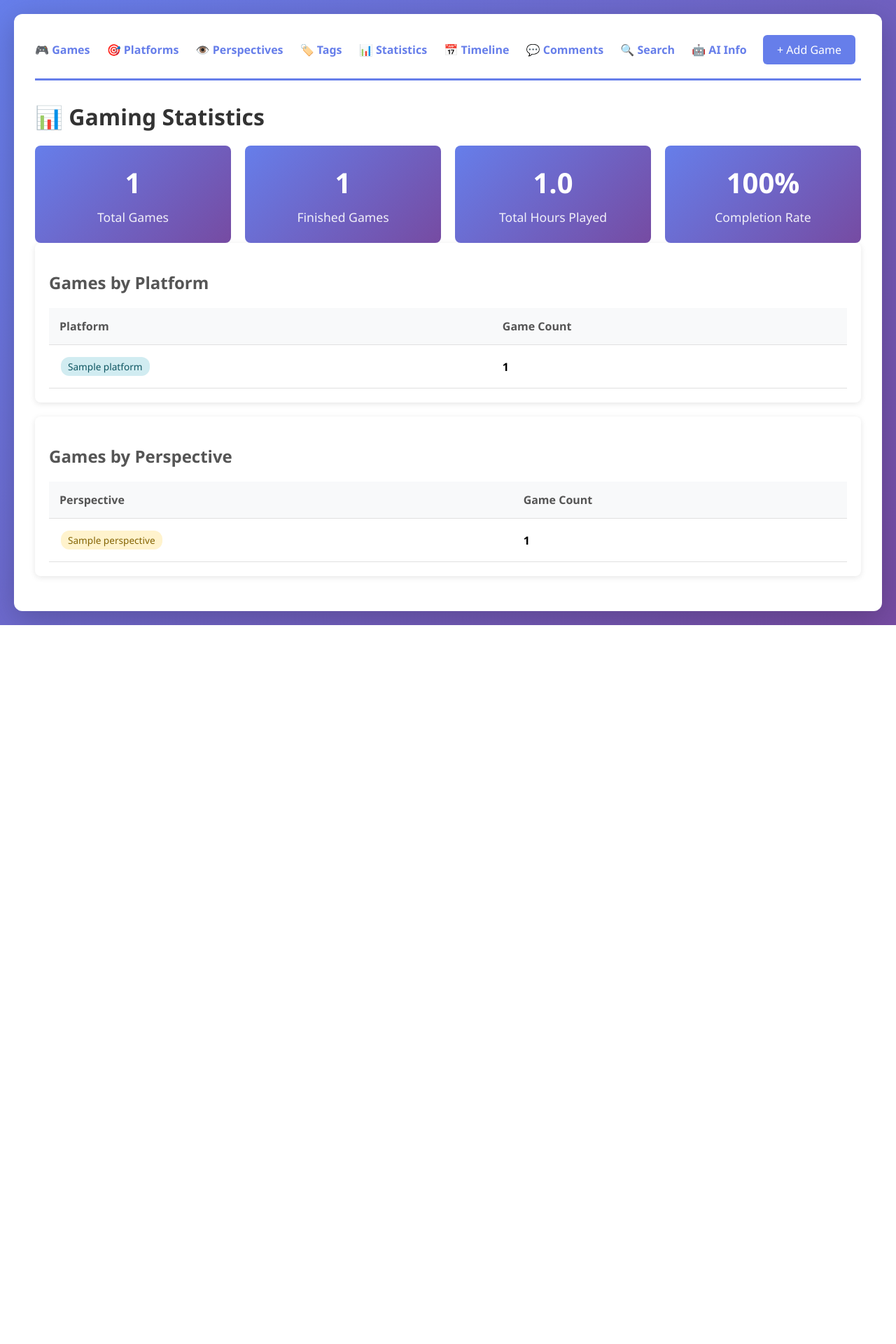
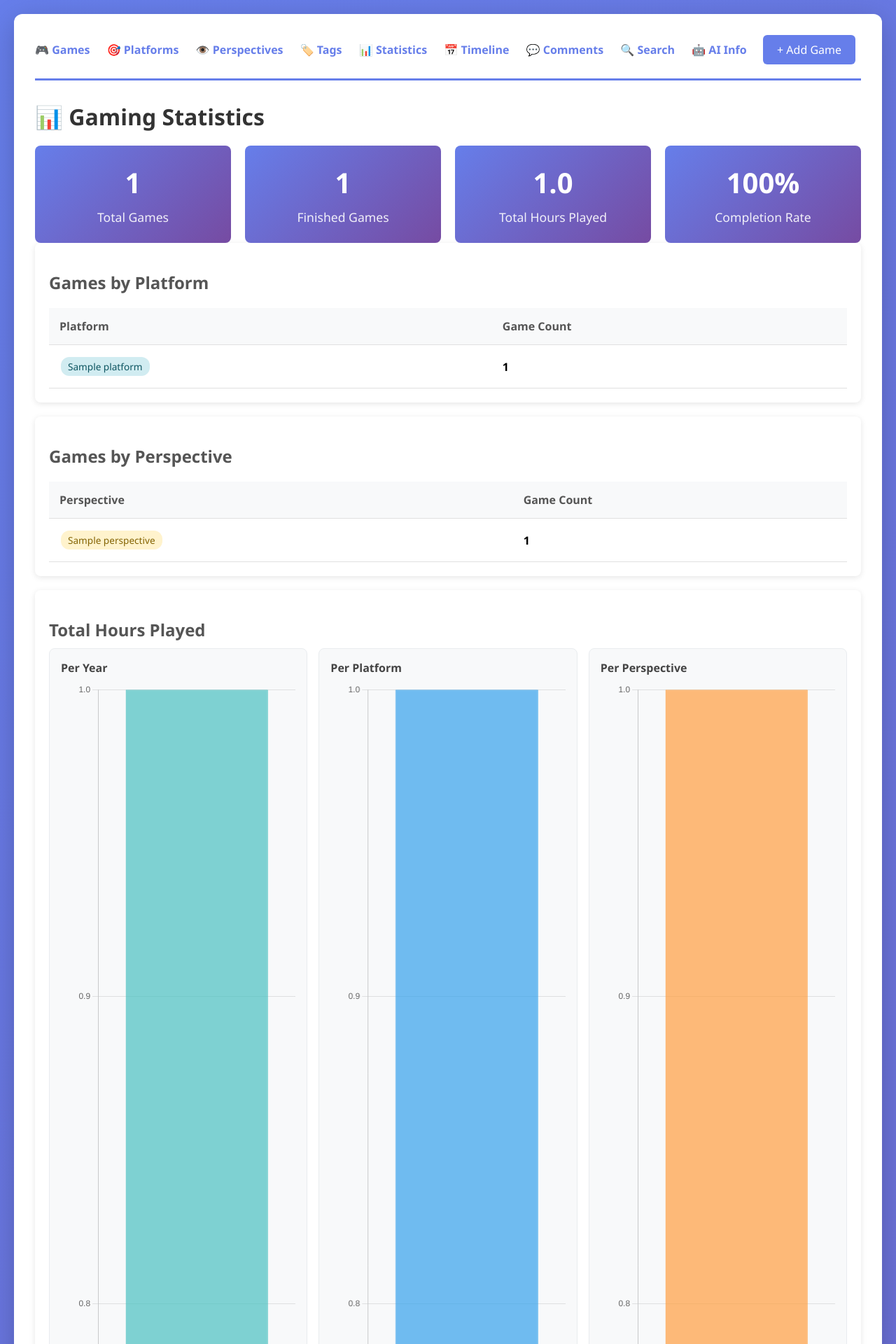
Before and after one commit to thjunge11/simpleFlaskWebApp, a Flask app: page /stats in a window 1280 px wide. Shown: the top 1920 px of the page at 70% size. Before the commit the page ends 893 px from the top, so only its background shows below. Run offline with Flask 3, Linux system fonts and the light colour scheme; tables that the repository leaves empty hold one stand-in row (values such as "Sample post").

Commit message:
total hours played

```diff
--- a/app/app.py
+++ b/app/app.py
@@ -1,6 +1,7 @@
 from flask import Flask, render_template, request, redirect, url_for, flash
 from flask_sqlalchemy import SQLAlchemy
 from sqlalchemy import or_
+from sqlalchemy.orm import joinedload
 import os
 import json
 from datetime import datetime
@@ -470,12 +471,54 @@ def stats():
         db.func.count(Game.game_id).label('count')
     ).join(Game).group_by(Perspective.perspective_name).all()
 
+    games = Game.query.options(
+        joinedload(Game.platform),
+        joinedload(Game.perspective),
+        joinedload(Game.tags)
+    ).all()
+
+    hours_per_year = {}
+    hours_per_platform = {}
+    hours_per_perspective = {}
+    hours_per_tag = {}
+
+    for game in games:
+        hours = float(game.playtime or 0)
+        year_label = str(game.played_year) if game.played_year is not None else 'Unknown'
+        platform_label = game.platform.platform_name if game.platform else 'Unknown'
+        perspective_label = game.perspective.perspective_name if game.perspective else 'Unknown'
+
+        hours_per_year[year_label] = hours_per_year.get(year_label, 0) + hours
+        hours_per_platform[platform_label] = hours_per_platform.get(platform_label, 0) + hours
+        hours_per_perspective[perspective_label] = hours_per_perspective.get(perspective_label, 0) + hours
+
+        if game.tags:
+            for tag in game.tags:
+                tag_label = tag.tag_name if tag.tag_name else 'Unknown'
+                hours_per_tag[tag_label] = hours_per_tag.get(tag_label, 0) + hours
+        else:
+            hours_per_tag['Untagged'] = hours_per_tag.get('Untagged', 0) + hours
+
+    def serialize_chart_data(source, sort_years=False):
+        if sort_years:
+            sorted_items = sorted(
+                source.items(),
+                key=lambda item: (item[0] == 'Unknown', int(item[0]) if item[0].isdigit() else 9999)
+            )
+        else:
+            sorted_items = sorted(source.items(), key=lambda item: item[0].lower())
+        return [{'label': key, 'value': round(value, 2)} for key, value in sorted_items]
+
     return render_template('stats.html',
                          total_games=total_games,
                          finished_games=finished_games,
                          total_playtime=total_playtime,
                          platform_stats=platform_stats,
-                         perspective_stats=perspective_stats)
+                         perspective_stats=perspective_stats,
+                         hours_per_year=serialize_chart_data(hours_per_year, sort_years=True),
+                         hours_per_platform=serialize_chart_data(hours_per_platform),
+                         hours_per_perspective=serialize_chart_data(hours_per_perspective),
+                         hours_per_tag=serialize_chart_data(hours_per_tag))
 
 
 # Claude AI helpers
--- a/app/templates/stats.html
+++ b/app/templates/stats.html
@@ -66,4 +66,102 @@
         </tbody>
     </table>
 </div>
+
+<div class="card">
+    <h2>Total Hours Played</h2>
+    <div class="hours-chart-grid">
+        <div class="chart-panel">
+            <h3>Per Year</h3>
+            <canvas id="hoursPerYearChart"></canvas>
+        </div>
+        <div class="chart-panel">
+            <h3>Per Platform</h3>
+            <canvas id="hoursPerPlatformChart"></canvas>
+        </div>
+        <div class="chart-panel">
+            <h3>Per Perspective</h3>
+            <canvas id="hoursPerPerspectiveChart"></canvas>
+        </div>
+        <div class="chart-panel">
+            <h3>Per Tag</h3>
+            <canvas id="hoursPerTagChart"></canvas>
+        </div>
+    </div>
+</div>
+
+<script src="https://cdn.jsdelivr.net/npm/chart.js"></script>
+<script>
+    const hoursPerYear = {{ hours_per_year | tojson }};
+    const hoursPerPlatform = {{ hours_per_platform | tojson }};
+    const hoursPerPerspective = {{ hours_per_perspective | tojson }};
+    const hoursPerTag = {{ hours_per_tag | tojson }};
+
+    function renderHoursChart(canvasId, chartData, color) {
+        const canvas = document.getElementById(canvasId);
+        if (!canvas) {
+            return;
+        }
+
+        new Chart(canvas, {
+            type: 'bar',
+            data: {
+                labels: chartData.map(item => item.label),
+                datasets: [{
+                    label: 'Total Hours Played',
+                    data: chartData.map(item => item.value),
+                    backgroundColor: color,
+                    borderColor: color.replace('0.7', '1'),
+                    borderWidth: 1
+                }]
+            },
+            options: {
+                responsive: true,
+                maintainAspectRatio: false,
+                plugins: {
+                    legend: { display: false }
+                },
+                scales: {
+                    y: {
+                        beginAtZero: true,
+                        title: {
+                            display: true,
+                            text: 'Hours'
+                        }
+                    }
+                }
+            }
+        });
+    }
+
+    renderHoursChart('hoursPerYearChart', hoursPerYear, 'rgba(75, 192, 192, 0.7)');
+    renderHoursChart('hoursPerPlatformChart', hoursPerPlatform, 'rgba(54, 162, 235, 0.7)');
+    renderHoursChart('hoursPerPerspectiveChart', hoursPerPerspective, 'rgba(255, 159, 64, 0.7)');
+    renderHoursChart('hoursPerTagChart', hoursPerTag, 'rgba(255, 99, 132, 0.7)');
+</script>
+
+<style>
+    .hours-chart-grid {
+        display: grid;
+        grid-template-columns: repeat(auto-fit, minmax(320px, 1fr));
+        gap: 16px;
+    }
+
+    .chart-panel {
+        background: #f8f9fa;
+        border-radius: 8px;
+        border: 1px solid #e9ecef;
+        padding: 16px;
+    }
+
+    .chart-panel h3 {
+        margin-bottom: 10px;
+        color: #444;
+        font-size: 1rem;
+    }
+
+    .chart-panel canvas {
+        width: 100%;
+        height: 280px;
+    }
+</style>
 {% endblock %}
```
